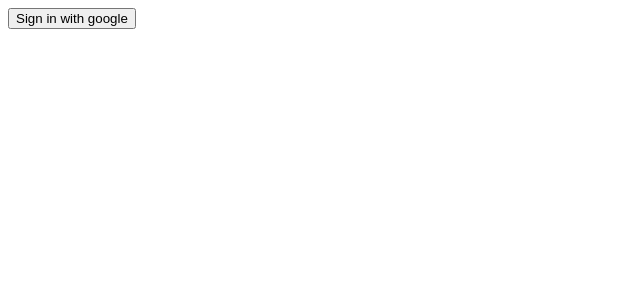
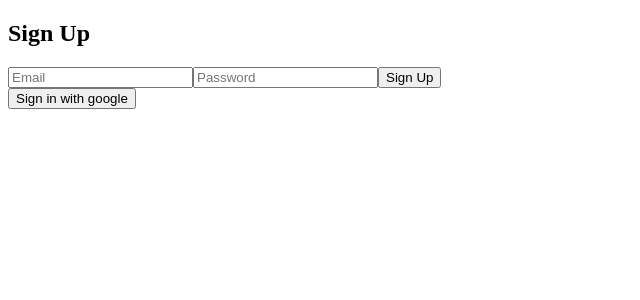
Before and after one commit to IevaKa/budget, a React (Create React App) app: page / in a window 1280 px wide. Shown: the top 300 px of the page, without its empty margins (0-640 px from the left). Built offline with nearby package versions, Linux system fonts and the light colour scheme; no server answers.

Commit message:
add email + password signup

```diff
--- a/package.json
+++ b/package.json
@@ -10,6 +10,7 @@
     "@types/node": "^12.20.4",
     "@types/react": "^17.0.2",
     "@types/react-dom": "^17.0.1",
+    "@types/react-router-dom": "^5.1.7",
     "firebase": "^8.2.9",
     "react": "^17.0.1",
     "react-dom": "^17.0.1",
--- a/src/App.tsx
+++ b/src/App.tsx
@@ -2,13 +2,26 @@ import React, { useContext } from "react";
 import SignIn from "./components/SignIn";
 import Dashboard from "./components/Dashboard";
 import { UserContext } from "./providers/UserProvider";
+import { BrowserRouter, Route, Switch } from "react-router-dom";
+import * as routes from "./constants/routes";
 
 const App: React.FC = () => {
   const { authUser, isLoading } = useContext(UserContext);
+  const LandingComponent = !isLoading && !authUser.id ? SignIn : Dashboard;
 
   if (isLoading) return <div>Loading...</div>;
-  if (!isLoading && !authUser.id) return <SignIn />;
-  return <Dashboard />;
+
+  return (
+    <BrowserRouter>
+      <Switch>
+        <Route
+          exact={true}
+          path={routes.LANDING}
+          component={LandingComponent}
+        />
+      </Switch>
+    </BrowserRouter>
+  );
 };
 
 export default App;
--- a/src/components/SignIn.tsx
+++ b/src/components/SignIn.tsx
@@ -1,9 +1,45 @@
-import React from "react";
-import { authMethods } from "../firebase";
+import React, { useState } from "react";
+import { auth, db, authMethods } from "../firebase";
 
 const SignIn: React.FC = () => {
+  const [email, setEmail] = useState("");
+  const [password, setPassword] = useState("");
+
+  const handleSubmit = async (e: React.SyntheticEvent<EventTarget>) => {
+    e.preventDefault();
+
+    try {
+      const { user } = await auth.createUserWithEmailAndPassword(
+        email,
+        password
+      );
+      if (user !== null) {
+        db.createUserProfileDocument(user);
+      }
+    } catch (error) {
+      console.error(error);
+    }
+  };
   return (
     <div>
+      <form className="SignUp" onSubmit={handleSubmit}>
+        <h2>Sign Up</h2>
+        <input
+          type="email"
+          name="email"
+          placeholder="Email"
+          value={email}
+          onChange={(e) => setEmail(e.target.value)}
+        />
+        <input
+          type="password"
+          name="password"
+          placeholder="Password"
+          value={password}
+          onChange={(e) => setPassword(e.target.value)}
+        />
+        <input type="submit" value="Sign Up" />
+      </form>
       <button onClick={authMethods.signInWithGoogle}>
         Sign in with google
       </button>
--- a/src/constants/routes.ts
+++ b/src/constants/routes.ts
@@ -1 +1,2 @@
 export const LANDING = "/";
+export const DASHBOARD = "/dashboard";
--- a/src/providers/UserProvider.tsx
+++ b/src/providers/UserProvider.tsx
@@ -1,5 +1,6 @@
 import React, { createContext, useEffect, useState } from "react";
 import { auth, db, firebase } from "../firebase";
+// import * as routes from "../constants/routes";
 
 export interface AuthUser {
   id: string;
```
Also changed, not shown: 1 other file (tests, documents, lock files or other folders).
